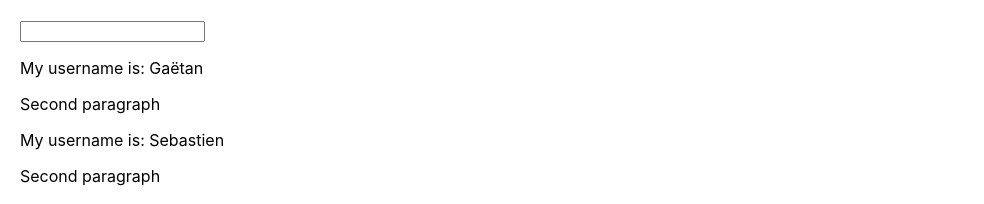
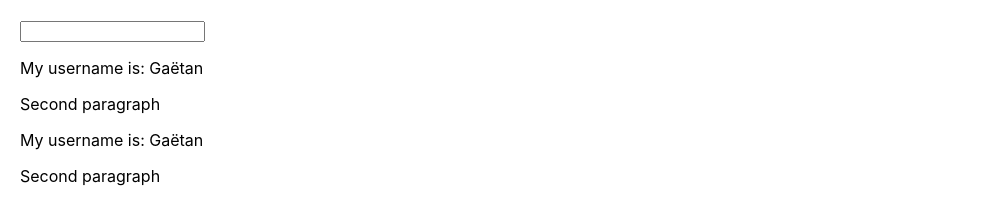
Before and after one commit to gaetanBloch/react-basics-assignement, a React (Create React App) app: page / in a window 1280 px wide. Shown: the top 204 px of the page, without its empty margins (0-984 px from the left). Built offline with nearby package versions, Linux system fonts and the light colour scheme.

Commit message:
Add State to the AppComponent

```diff
--- a/src/App.js
+++ b/src/App.js
@@ -4,11 +4,15 @@ import UserInput from './UserInput/UserInput';
 import UserOutput from './UserOutput/UserOutput';
 
 class App extends Component {
+  state = {
+    username: 'Gaëtan'
+  };
+
   render() {
     return (<div className="App">
         <UserInput />
-        <UserOutput username="Gaëtan"/>
-        <UserOutput username="Sebastien"/>
+        <UserOutput username={this.state.username}/>
+        <UserOutput username={this.state.username}/>
 
         <ol>
           <li>Create TWO new components: UserInput and UserOutput</li>
```
